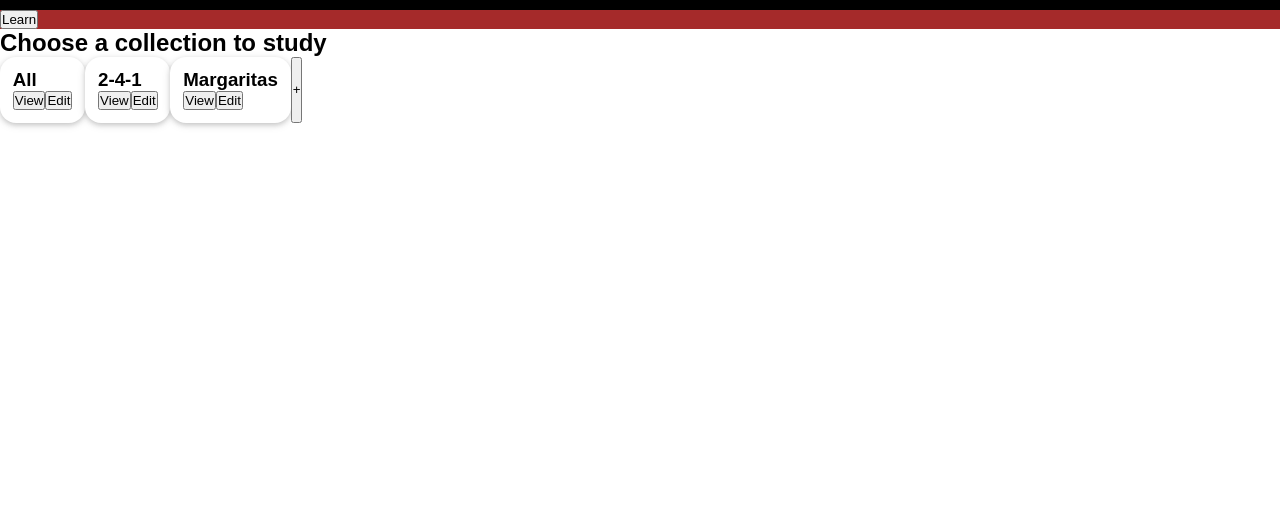
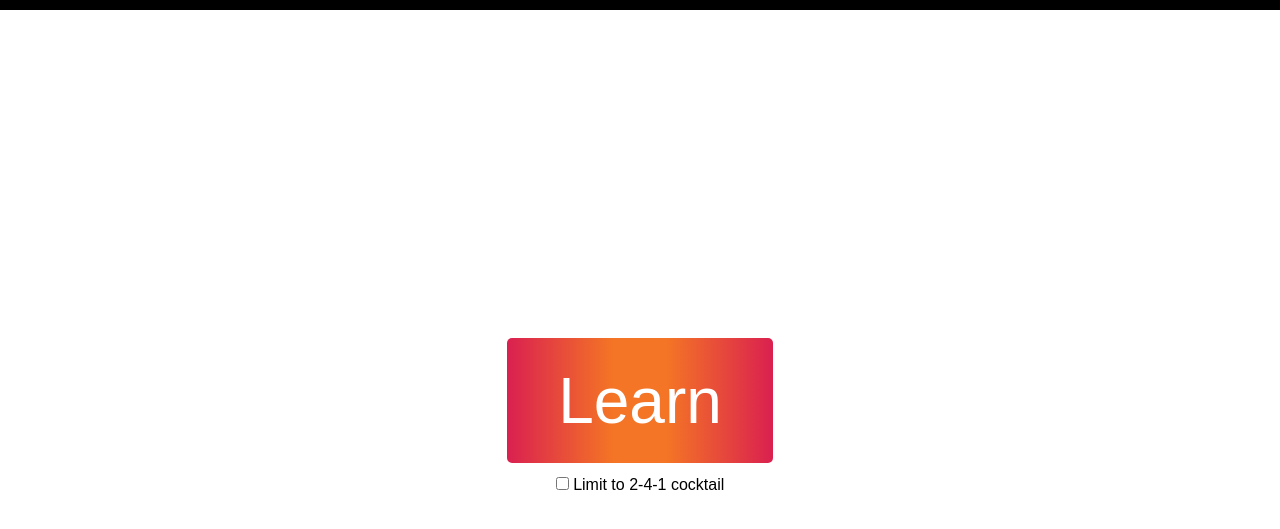
Before and after one commit to MillieMD/revs-cocktail-quiz, a plain HTML site: page index.html in a window 1280 px wide. Shown: the part 53-582 px from the top of the page. Drawn offline with Linux system fonts and the light colour scheme.

Commit message:
Home page simplified
removed collections feature (can re add later)

simplified layout, added colour

```diff
--- a/css/index.css
+++ b/css/index.css
@@ -5,8 +5,12 @@
     --black: #000000;
     --white: #ffffff;
 
-    --blue: #0000ff;
-    --green: #00ff00;
+    --red: #da2050;
+    --orange: #f47525;
+    --blue: #06BEE6;
+    --green: #19da9c;
+    --pink: #EE1E91;
+    --purple: #53328C;
 }
 
 * {
@@ -19,18 +23,14 @@
 }
 
 html, body{
+
     width: 100%;
-    min-height: 100%;
+    height: 100%;
+
 }
 
-.row{
-    display: flex;
-    flex-direction: row;
-}
 
-/* Header */
-
-.header{
+header{
 
     background-color: var(--black);
     color: var(--white);
@@ -40,34 +40,33 @@ html, body{
 
 }
 
-/* Image Span */
+#home-page{
+    min-height: 100%;
 
-.img-span, .img-span img{
-    width: 100%;
+    display: flex;
+    flex-direction: column;
+    justify-content: space-around;
 
-    /* REMOVE LATER */
-
-    min-height: 15%;
-    background-color: brown;
+    text-align: center;
 }
 
-/* Collection Cards */
+#home-page button{
 
-.card{
+    border: 0;
+    background-image: linear-gradient(to right, var(--red) 0%, #f47525 40%, var(--orange) 60%, var(--red) 100%);
+    color: var(--white);
 
-    padding: 1vw;
+    font-size: 4rem;
 
-    background-color: var(--white);
-    border-radius: 16px;
+    border-radius: 5px;
 
-    box-shadow: 0 2px 5px 0 rgba(0,0,0,0.16),0 2px 10px 0 rgba(0,0,0,0.10);
+    transition: ease 0.3s;
+
+    padding: 2vw 4vw;
+    margin: 1vw;
 
 }
 
-/* Buttons */
-
-.button{
-
-    background: linear-gradient(to right,--blue, --green);
-
+#home-page button:hover{
+    background-image: linear-gradient(to right, var(--green) 0%, var(--blue) 40%, var(--blue) 60%, var(--green) 100%)
 }
--- a/index.html
+++ b/index.html
@@ -10,51 +10,29 @@
 
 <body>
 
-    <div id = "home-page">
+    <header>
 
-        <div class = "header">
+        <!-- <img src = "img/revs.png"> -->
 
-            <!-- <img src = "img/revs.png"> -->
+        <h1> Revolution Cocktails </h1>
 
-            <h1> Revolution Cocktails </h1>
+    </header>
 
-        </div>
+    <main id = "home-page">
 
-        <div class = "img-span">
+        <form>
+            <button type = "button" onclick = "learn()"> Learn </button>
+            <br>
+            <input type = "checkbox" name = "limit">
+            <label for = "limit"> Limit to 2-4-1 cocktail </label>
+        </form>
 
-            <!-- Image from  -->
-            <!-- <img src = "img/banner.png"> -->
-
-            <button type = "button" onclick = "learn(selected)"> Learn </button>
-
-        </div>
-
-        <h2> Choose a collection to study </h2>
-
-        <div class = "row" id = "collection-wrapper"> <!-- Wrapper class to contain collection toggles -->
-
-            <div class = "card" id = "All">
-
-                <h3> All </h3>
-
-                <p id = "status"></p>
-
-                <div class = "row">
-
-                    <button onclick = "viewCollection('All')"> View </button>
-                    <button> Edit </button>
-
-                </div>
-
-            </div> <!-- End of card -->
-
-        </div> <!-- End of row -->
-
-    </div>
+    </main>
 
 </body>
 
-<script src = "js/collections.js"></script> <!-- Javascript for managing collections + displaying collection -->
 <script src = "js/learn.js"></script> <!-- Javascript for running fill in the blanks game -->
 
+</script>
+
 </html>
--- a/js/collections.js
+++ b/js/collections.js
@@ -27,6 +27,7 @@ async function initialiseCollections(){
 
     let b = document.createElement("button");
     b.id = "add-collection";
+    b.classList.add("card");
     b.setAttribute("type", "button");
     b.setAttribute("onclick","createCollection()");
 
--- a/js/learn.js
+++ b/js/learn.js
@@ -1,5 +1,9 @@
-async function learn(collection){
+async function learn(){
 
+    var collection = 0;
 
+    if(document.getElementById("limiter").checked){
+        collection = 1;
+    }
 
 }
```
Also changed, not shown: css/learn.css (added), img/banner.png (deleted).
